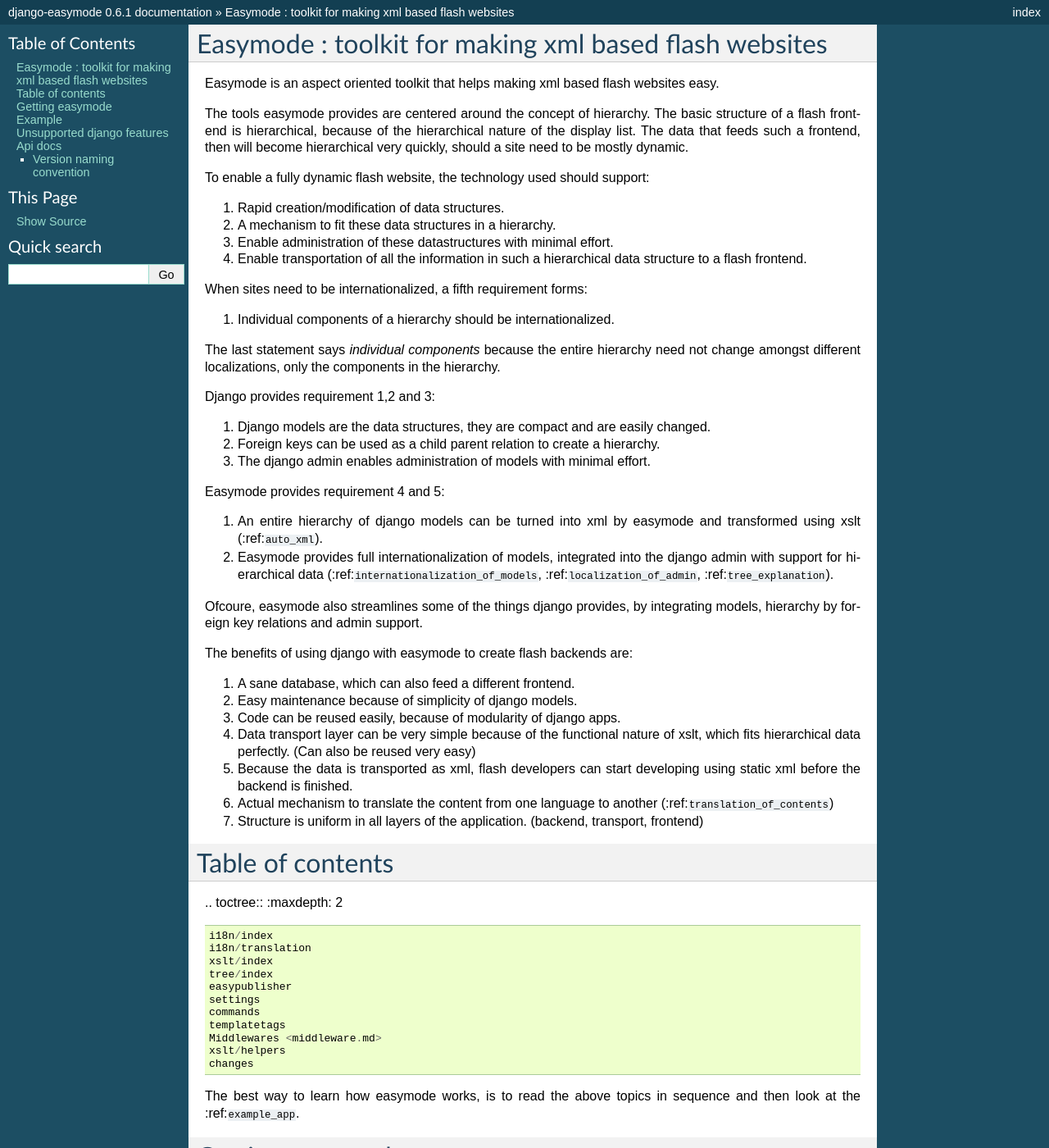
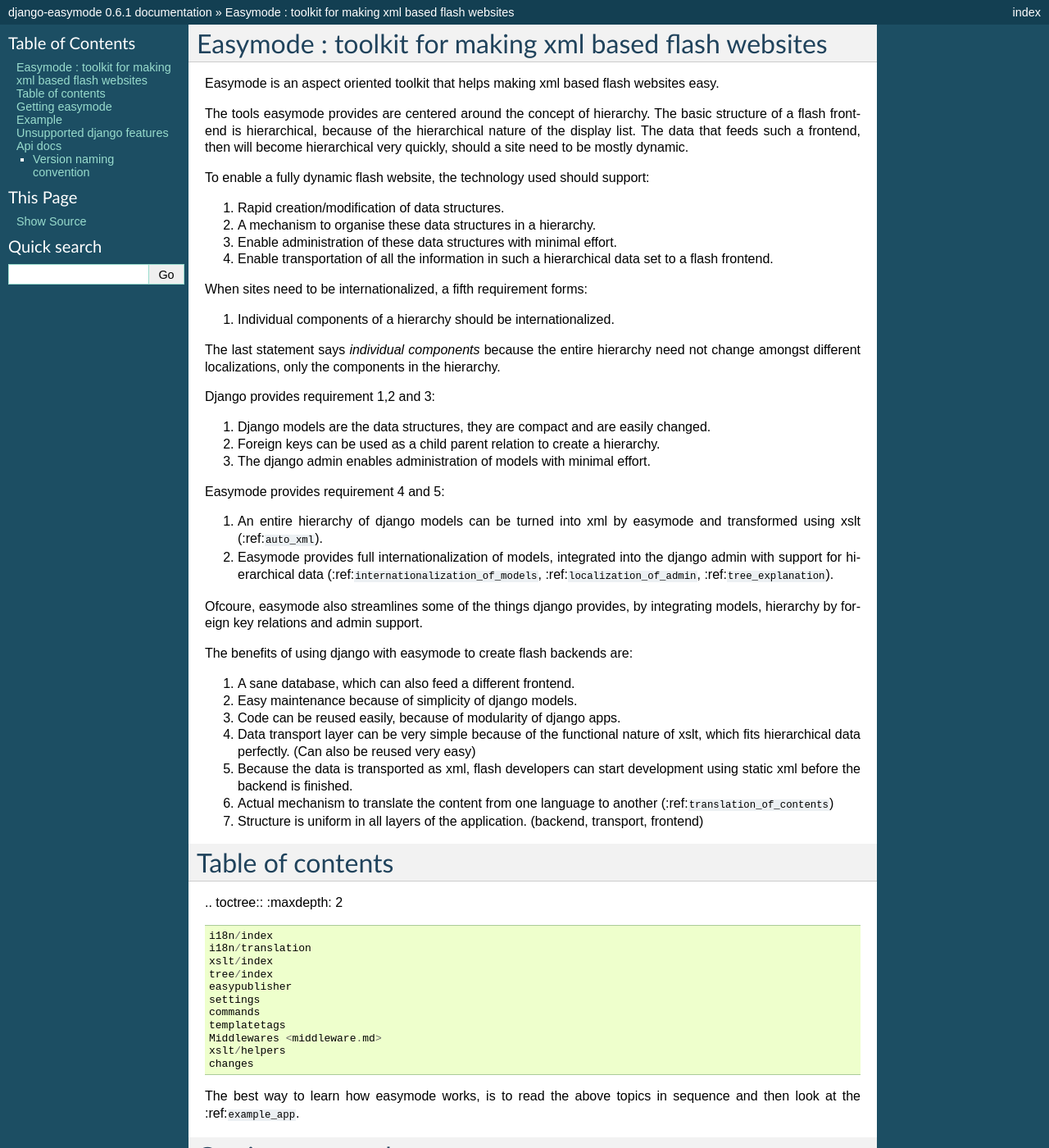
Before and after one commit to specialunderwear/django-easymode, a Sphinx documentation site: the page built from docs/index.md, in a window 1280 px wide and 1400 px high. Shown: the whole window at 82% size. Built offline with Sphinx 7.4.7, drawn with Linux system fonts in a browser that asks for light colours.

Commit message:
small changes to documentation

```diff
--- a/docs/index.md
+++ b/docs/index.md
@@ -11,10 +11,10 @@
 To enable a fully dynamic flash website, the technology used should support:
 
 1. Rapid creation/modification of data structures.
-2. A mechanism to fit these data structures in a hierarchy.
-3. Enable administration of these datastructures with minimal effort.
+2. A mechanism to organise these data structures in a hierarchy.
+3. Enable administration of these data structures with minimal effort.
 4. Enable transportation of all the information in such a hierarchical
-   data structure to a flash frontend.
+   data set to a flash frontend.
 
 When sites need to be internationalized, a fifth requirement forms:
 
@@ -48,7 +48,7 @@
 4. Data transport layer can be very simple because of the functional
    nature of xslt, which fits hierarchical data perfectly. (Can also be reused very easy)
 5. Because the data is transported as xml, flash developers can start
-   developing using static xml before the backend is finished.
+   development using static xml before the backend is finished.
 6. Actual mechanism to translate the content from one language to another
    (:ref:`translation_of_contents`)
 7. Structure is uniform in all layers of the application. (backend, transport, frontend)
```
